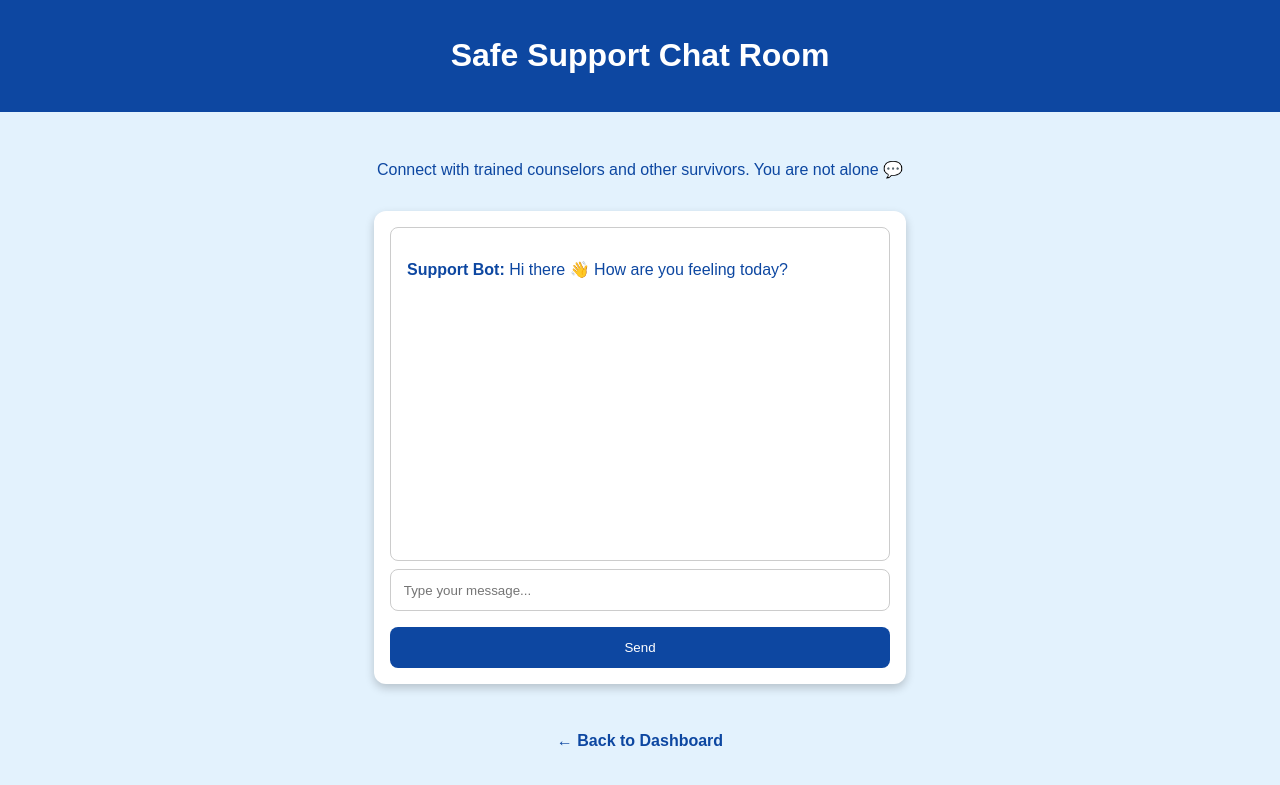
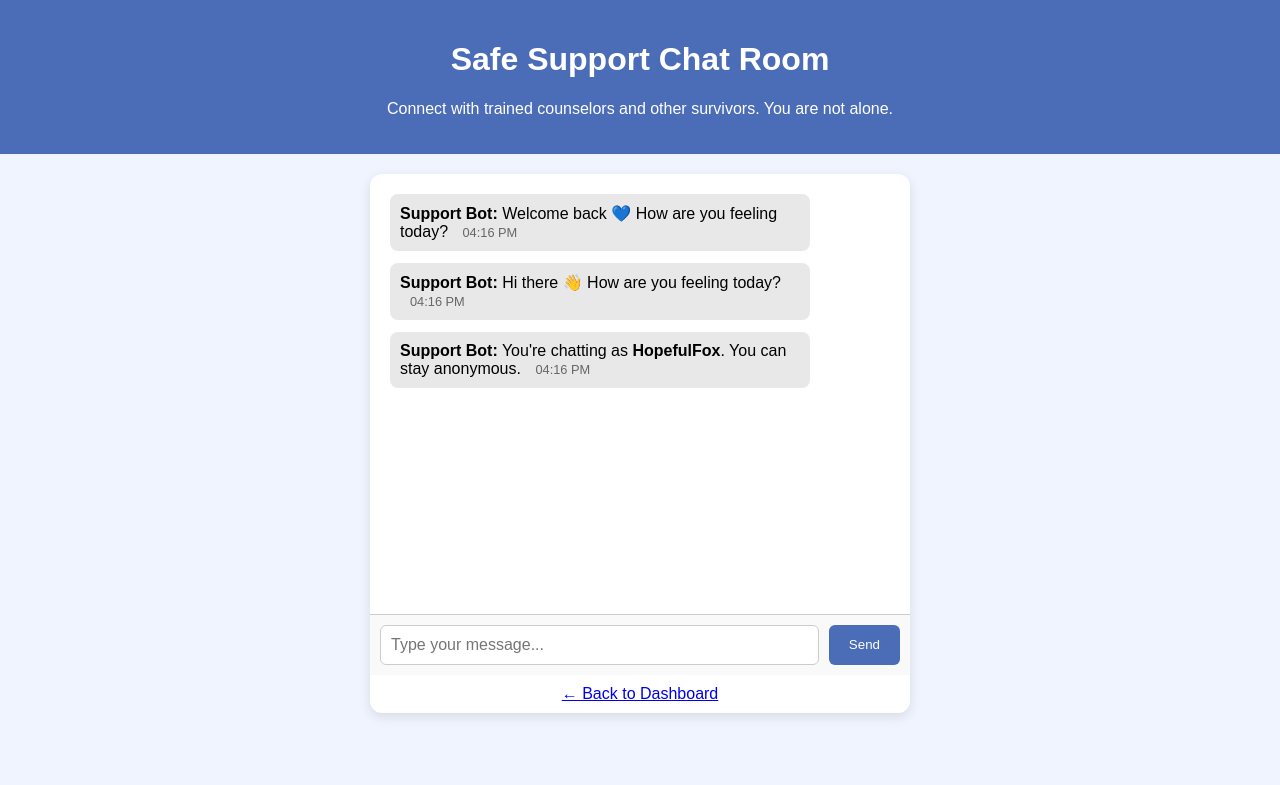
Before and after one commit to ramlyxai/Public-Safety-Gender-Based-Violence, a PHP site: page /chat.html in a window 1280 px wide. Shown: the top 785 px of the page. Run offline with PHP 8.4, Linux system fonts and the light colour scheme.

Commit message:
chaning the chat box

```diff
--- a/NGO.html
+++ b/NGO.html
@@ -57,7 +57,7 @@
 
   <div class="ngo-list" id="ngoList"></div>
 
-  <a href="index.html" class="back-btn">← Back to Dashboard</a>
+  <a href="dashboard.html" class="back-btn">← Back to Dashboard</a>
 
   <script>
     const ngos = [
--- a/Recruitment.html
+++ b/Recruitment.html
@@ -66,7 +66,7 @@
     <button type="submit">Submit Application</button>
   </form>
 
-  <a href="index.html" class="back-btn">← Back to Dashboard</a>
+  <a href="dashboard.html" class="back-btn">← Back to Dashboard</a>
 
   <script>
     const form = document.getElementById('jobForm');
--- a/Safety.html
+++ b/Safety.html
@@ -65,7 +65,7 @@
     <button type="submit">Submit Report</button>
   </form>
 
-  <a href="index.html" class="back-btn">← Back to Dashboard</a>
+  <a href="dashboard.html" class="back-btn">← Back to Dashboard</a>
 
   <script>
     const form = document.getElementById('reportForm');
--- a/chat.html
+++ b/chat.html
@@ -3,121 +3,30 @@
 <head>
   <meta charset="UTF-8" />
   <meta name="viewport" content="width=device-width, initial-scale=1.0" />
-  <title>Chat Room</title>
-
-
-  <style>
-    body {
-      font-family: 'Poppins', sans-serif;
-      background: #E3F2FD;
-      color: #0D47A1;
-      margin: 0;
-      padding: 0;
-      text-align: center;
-    }
-
-    header {
-      background: #0D47A1;
-      color: white;
-      padding: 1rem;
-    }
-
-    .chatroom-page {
-      padding: 2rem;
-    }
-
-    .chat-box {
-      background: white;
-      margin: 2rem auto;
-      padding: 1rem;
-      width: 90%;
-      max-width: 500px;
-      border-radius: 12px;
-      box-shadow: 0 4px 10px rgba(0, 0, 0, 0.2);
-      display: flex;
-      flex-direction: column;
-      gap: 0.5rem;
-    }
-
-    .messages {
-      text-align: left;
-      height: 300px;
-      overflow-y: auto;
-      border: 1px solid #ccc;
-      padding: 1rem;
-      border-radius: 8px;
-    }
-
-    .chat-box input {
-      padding: 0.8rem;
-      border-radius: 8px;
-      border: 1px solid #ccc;
-      flex: 1;
-    }
-
-    .chat-box button {
-      padding: 0.8rem;
-      background: #0D47A1;
-      color: white;
-      border: none;
-      border-radius: 8px;
-      cursor: pointer;
-      margin-top: 0.5rem;
-    }
-
-    .back-btn {
-      display: inline-block;
-      margin-top: 1rem;
-      color: #0D47A1;
-      text-decoration: none;
-      font-weight: bold;
-    }
-
-    .back-btn:hover {
-      text-decoration: underline;
-    }
-  </style>
+  <title>Safe Support Chat Room</title>
+  <link rel="stylesheet" href="styles/chatroom_styl.css" />
 </head>
 <body>
   <header>
     <h1>Safe Support Chat Room</h1>
+    <p>Connect with trained counselors and other survivors. You are not alone.</p>
   </header>
 
-  <section class="chatroom-page">
-    <p>Connect with trained counselors and other survivors. You are not alone 💬</p>
+  <main>
+    <div class="chat-container">
+      <div id="chat-box" class="chat-area"></div>
 
-    <div class="chat-box">
-      <div class="messages" id="messages">
-        <p><strong>Support Bot:</strong> Hi there 👋 How are you feeling today?</p>
+      <div class="input-area">
+        <input type="text" id="chat-input" placeholder="Type your message..." />
+        <button id="send-btn">Send</button>
       </div>
-      <input type="text" id="userMessage" placeholder="Type your message..." />
-      <button id="sendBtn">Send</button>
+
+      <div class="back-link">
+        <a href="dashboard.html">← Back to Dashboard</a>
+      </div>
     </div>
+  </main>
 
-    <a href="index.html" class="back-btn">← Back to Dashboard</a>
-  </section>
-
-  <script>
-    const messages = document.getElementById('messages');
-    const input = document.getElementById('userMessage');
-    const sendBtn = document.getElementById('sendBtn');
-
-    sendBtn.addEventListener('click', () => {
-      const text = input.value.trim();
-      if (!text) return;
-
-      const userMsg = document.createElement('p');
-      userMsg.innerHTML = `<strong>You:</strong> ${text}`;
-      messages.appendChild(userMsg);
-
-      // Basic auto-reply
-      const botReply = document.createElement('p');
-      botReply.innerHTML = `<strong>Support Bot:</strong> Thank you for sharing. You are safe here. ❤️`;
-      setTimeout(() => messages.appendChild(botReply), 800);
-
-      input.value = '';
-      messages.scrollTop = messages.scrollHeight;
-    });
-  </script>
+  <script src="scripts/chatroom.js"></script>
 </body>
 </html>
--- /dev/null
+++ b/scripts/chatroom.js
@@ -0,0 +1,182 @@
+
+document.addEventListener("DOMContentLoaded", () => {
+  const chatBox = document.getElementById("chat-box");
+  const input = document.getElementById("chat-input");
+  const sendBtn = document.getElementById("send-btn");
+
+  let nickname = generateNickname();
+  loadChatHistory();
+
+  // Event listener for Send button
+  sendBtn.addEventListener("click", () => {
+    const message = input.value.trim();
+    if (message !== "") {
+      displayUserMessage(message);
+      handleBotResponse(message);
+      saveMessage(nickname, message);
+      input.value = "";
+    }
+  });
+
+  // Generate anonymous nickname
+  function generateNickname() {
+    const adjectives = ["Brave", "Kind", "Strong", "Hopeful", "Gentle", "Bright", "Calm", "Wise"];
+    const animals = ["Lion", "Dove", "Phoenix", "Otter", "Elephant", "Fox", "Butterfly", "Falcon"];
+    const adj = adjectives[Math.floor(Math.random() * adjectives.length)];
+    const animal = animals[Math.floor(Math.random() * animals.length)];
+    return `${adj}${animal}`;
+  }
+
+  // Display user message
+  function displayUserMessage(text) {
+    const msgDiv = document.createElement("div");
+    msgDiv.className = "message user";
+    msgDiv.innerHTML = `<strong>${nickname}:</strong> ${text} <span class="timestamp">${getTimestamp()}</span>`;
+    chatBox.appendChild(msgDiv);
+    scrollToBottom();
+  }
+
+  // Display bot response
+  function respond(text) {
+    const botDiv = document.createElement("div");
+    botDiv.className = "message bot";
+    botDiv.innerHTML = `<strong>Support Bot:</strong> ${text} <span class="timestamp">${getTimestamp()}</span>`;
+    chatBox.appendChild(botDiv);
+    scrollToBottom();
+  }
+
+  // Get current time
+  function getTimestamp() {
+    const now = new Date();
+    return now.toLocaleTimeString([], { hour: '2-digit', minute: '2-digit' });
+  }
+
+  // Scroll to latest message
+  function scrollToBottom() {
+    chatBox.scrollTop = chatBox.scrollHeight;
+  }
+
+  // Handle bot logic based on user input
+  function handleBotResponse(message) {
+    const msg = message.toLowerCase();
+
+    const badKeywords = ["bad", "terrible", "awful", "rough", "sad", "depressed", "not good", "horrible", "pain", "hurt"];
+    const goodKeywords = ["good", "great", "awesome", "fantastic", "amazing", "okay", "fine", "happy", "joy", "peace"];
+    const mixedKeywords = ["meh", "confused", "tired", "drained", "neutral"];
+
+    if (msg.includes("bye") || msg.includes("goodbye")) {
+      respond("Thank you for chatting today 💙 You're never alone. Take care.");
+      saveMessage("Support Bot", "Goodbye message sent.");
+      return;
+    }
+
+    if (containsKeyword(msg, badKeywords)) {
+      respond("I'm really sorry to hear that 💙 Would you like to share what happened today?");
+      followUp("You can start wherever feels comfortable. We're here to listen.");
+    } else if (containsKeyword(msg, goodKeywords)) {
+      respond("That's wonderful to hear! 😊 What made your day so good?");
+      followUp("Feel free to share the highlights or moments that brought you joy.");
+    } else if (containsKeyword(msg, mixedKeywords)) {
+      respond("Sounds like it was a mixed day. Want to talk about what stood out?");
+      followUp("Sometimes even small things can weigh us down. You're safe here.");
+    } else {
+      respond("Thanks for sharing. Would you like to tell me more about your day?");
+      followUp("Whether it was quiet or chaotic, your story matters.");
+    }
+  }
+
+  // Follow-up message
+  function followUp(text) {
+    setTimeout(() => {
+      respond(text);
+    }, 1500);
+  }
+
+  // Keyword matching
+  function containsKeyword(text, keywords) {
+    return keywords.some(keyword => text.includes(keyword));
+  }
+
+  // Save message to localStorage
+  function saveMessage(sender, text) {
+    const history = JSON.parse(localStorage.getItem("chatHistory")) || [];
+    history.push({ sender, text, time: getTimestamp() });
+    localStorage.setItem("chatHistory", JSON.stringify(history));
+  }
+
+  // Load chat history
+  function loadChatHistory() {
+    const history = JSON.parse(localStorage.getItem("chatHistory")) || [];
+    history.forEach(entry => {
+      const msgDiv = document.createElement("div");
+      msgDiv.className = entry.sender === "Support Bot" ? "message bot" : "message user";
+      msgDiv.innerHTML = `<strong>${entry.sender}:</strong> ${entry.text} <span class="timestamp">${entry.time}</span>`;
+      chatBox.appendChild(msgDiv);
+    });
+    scrollToBottom();
+    setTimeout(() => {
+      respond("Hi there 👋 How are you feeling today?");
+    }, 500);
+  }
+
+  // Clear chat history (optional for teaching)
+  function clearHistory() {
+    localStorage.removeItem("chatHistory");
+    chatBox.innerHTML = "";
+    respond("Chat history cleared.");
+  }
+
+  // Optional: detect enter key
+  input.addEventListener("keypress", function (e) {
+    if (e.key === "Enter") {
+      sendBtn.click();
+    }
+  });
+
+  // Optional: detect long silence
+  let idleTimer;
+  function resetIdleTimer() {
+    clearTimeout(idleTimer);
+    idleTimer = setTimeout(() => {
+      respond("Still here if you need me 💬");
+    }, 60000); // 1 minute
+  }
+
+  document.addEventListener("mousemove", resetIdleTimer);
+  document.addEventListener("keydown", resetIdleTimer);
+  resetIdleTimer();
+
+  // Optional: emoji reactions
+  function reactToEmotion(message) {
+    if (message.includes("cry")) {
+      respond("😢 It's okay to cry. You're safe here.");
+    } else if (message.includes("laugh")) {
+      respond("😂 Laughter is healing. What made you laugh?");
+    } else if (message.includes("angry")) {
+      respond("😠 It's valid to feel angry. Want to talk about it?");
+    }
+  }
+
+  // Optional: detect emotion words
+  function detectEmotion(message) {
+    const emotions = ["cry", "laugh", "angry", "scared", "lonely"];
+    emotions.forEach(emotion => {
+      if (message.toLowerCase().includes(emotion)) {
+        reactToEmotion(emotion);
+      }
+    });
+  }
+
+  // Optional: nickname reminder
+  setTimeout(() => {
+    respond(`You're chatting as <strong>${nickname}</strong>. You can stay anonymous.`);
+  }, 3000);
+
+  // Optional: daily check-in
+  const lastVisit = localStorage.getItem("lastVisit");
+  const today = new Date().toDateString();
+  if (lastVisit !== today) {
+    respond("Welcome back 💙 How are you feeling today?");
+    localStorage.setItem("lastVisit", today);
+  }
+});
--- /dev/null
+++ b/styles/chatroom_styl.css
@@ -0,0 +1,104 @@
+body {
+  font-family: Arial, sans-serif;
+  background-color: #f0f4ff;
+  margin: 0;
+  padding: 0;
+  display: flex;
+  flex-direction: column;
+  align-items: center;
+}
+
+header {
+  background-color: #4b6cb7;
+  color: white;
+  padding: 20px;
+  text-align: center;
+  width: 100%;
+}
+
+.chat-container {
+  max-width: 600px;
+  width: 90%;
+  margin: 20px auto;
+  background-color: #ffffff;
+  border-radius: 12px;
+  box-shadow: 0 4px 12px rgba(0,0,0,0.1);
+  display: flex;
+  flex-direction: column;
+  overflow: hidden;
+}
+
+.chat-area {
+  height: 400px;
+  overflow-y: auto;
+  padding: 20px;
+  border-bottom: 1px solid #ccc;
+}
+
+.message {
+  margin-bottom: 12px;
+  padding: 10px;
+  border-radius: 8px;
+  max-width: 80%;
+}
+
+.message.user {
+  background-color: #d0e6ff;
+  align-self: flex-end;
+}
+
+.message.bot {
+  background-color: #e8e8e8;
+  align-self: flex-start;
+}
+
+.timestamp {
+  font-size: 0.8em;
+  color: #666;
+  margin-left: 10px;
+}
+
+.input-area {
+  display: flex;
+  padding: 10px;
+  background-color: #f9f9f9;
+}
+
+#chat-input {
+  flex: 1;
+  padding: 10px;
+  font-size: 1em;
+  border: 1px solid #ccc;
+  border-radius: 6px;
+}
+
+#send-btn {
+  padding: 10px 20px;
+  background-color: #4b6cb7;
+  color: white;
+  border: none;
+  border-radius: 6px;
+  margin-left: 10px;
+  cursor: pointer;
+}
+
+.back-link {
+  text-align: center;
+  margin: 10px;
+}
+
+@media screen and (max-width: 600px) {
+  .chat-area {
+    height: 300px;
+    padding: 10px;
+  }
+
+  #chat-input {
+    font-size: 0.9em;
+  }
+
+  #send-btn {
+    padding: 8px 16px;
+    font-size: 0.9em;
+  }
+}
```
Also changed, not shown: dashboard.html (+5 -8 lines), styles/style.css (+16 -2 lines).
